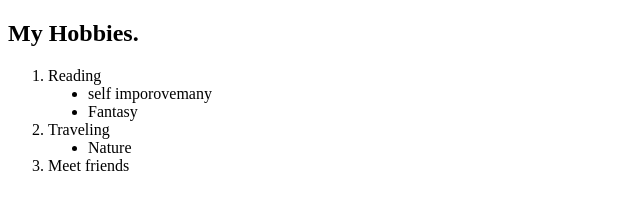
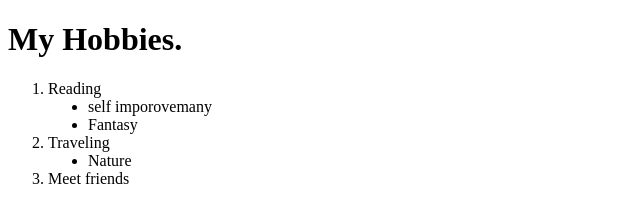
Before and after one commit to Shimon-Adan-Peretz/cv, a plain HTML site: page Hobbies.html in a window 1280 px wide. Shown: the whole page, without its empty margins (0-640 px from the left). Drawn offline with Linux system fonts and the light colour scheme.

Commit message:
Add files via upload

```diff
--- a/Hobbies.html
+++ b/Hobbies.html
@@ -4,10 +4,11 @@
 <head>
   <meta charset="utf-8">
   <title>Shimon`s Hobbies</title>
+  <link rel="stylesheet" href="css/styles.css">
 </head>
 
 <body>
-  <h2>My Hobbies.</h2>
+  <h1>My Hobbies.</h1>
   <ol>
     <li>Reading
       <ul type="disc"/>
```
Also changed, not shown: index.html (+1 -0 lines).
